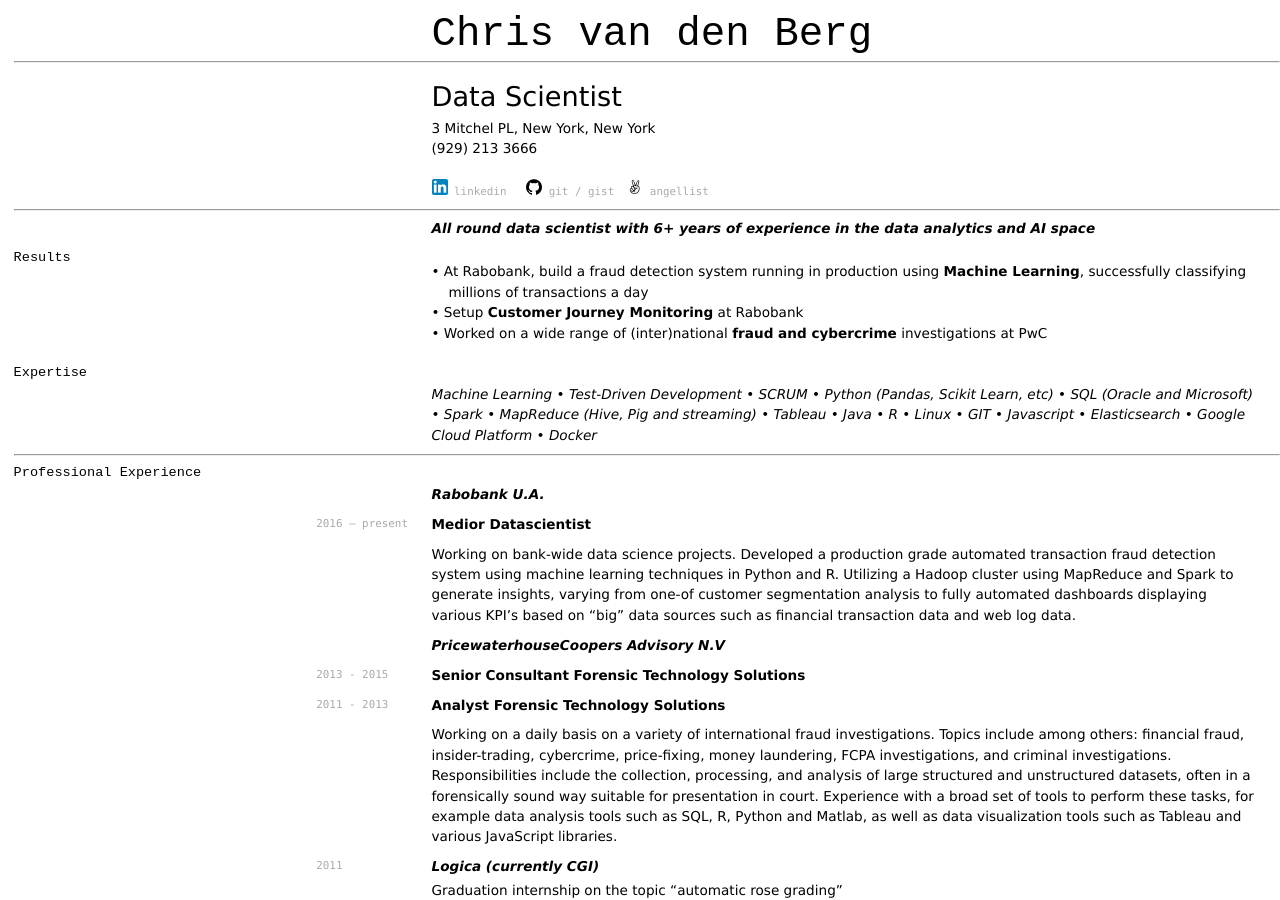
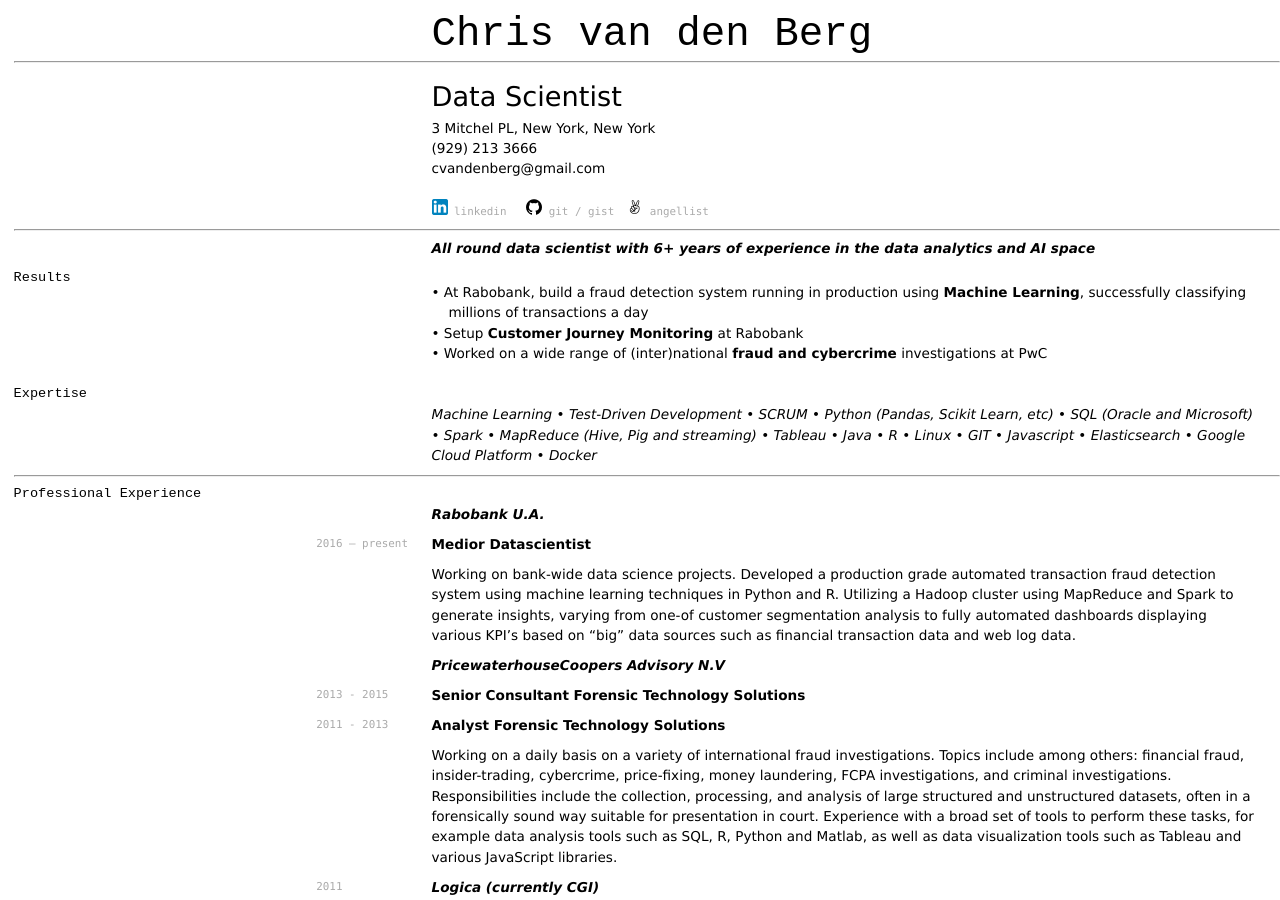
Before and after one commit to Bergvca/bergvca.github.io, a Jekyll site: the page built from index.md, in a window 1280 px wide and 900 px high. Built offline with Jekyll 4.4.1, drawn with Linux system fonts in a browser that asks for light colours.

Commit message:
added email

```diff
--- a/index.md
+++ b/index.md
@@ -9,6 +9,7 @@ title: Chris van den Berg's CV
 > ##### Data Scientist
 * 3 Mitchel PL, New York, New York
 * (929) 213 3666
+* cvandenberg@gmail.com
 <div id="webaddress">
 <img src="/media/img/linkedinlog.png" alt="linkedimg">&nbsp;<a href="https://www.linkedin.com/in/chris-van-den-berg/">linkedin</a> &emsp; <img src="/media/img/github-logo.png" alt="gitimg">&nbsp;<a href="https://github.com/Bergvca">git</a> / <a href="https://gist.github.com/Bergvca">gist</a> &emsp;<img src="/media/img/angellist.png" alt="angelimg">&nbsp;<a href="https://angel.co/chris-a-van-den-berg">angellist</a>
 </div>
--- a/media/cv-screen.css
+++ b/media/cv-screen.css
@@ -116,6 +116,7 @@ h1,h2,h3,h4 {
 	font-weight: 400;
 	font-family: Cousine,Verdana,sans-serif;
 	width: 65%;
+
 }
 
 h1 {
@@ -150,6 +151,7 @@ h3 {
 	text-align: right;
 	width: 20%;
 }
+
 
 h5 {
 	font-size: 2em;
```
Also changed, not shown: 2 other files.
